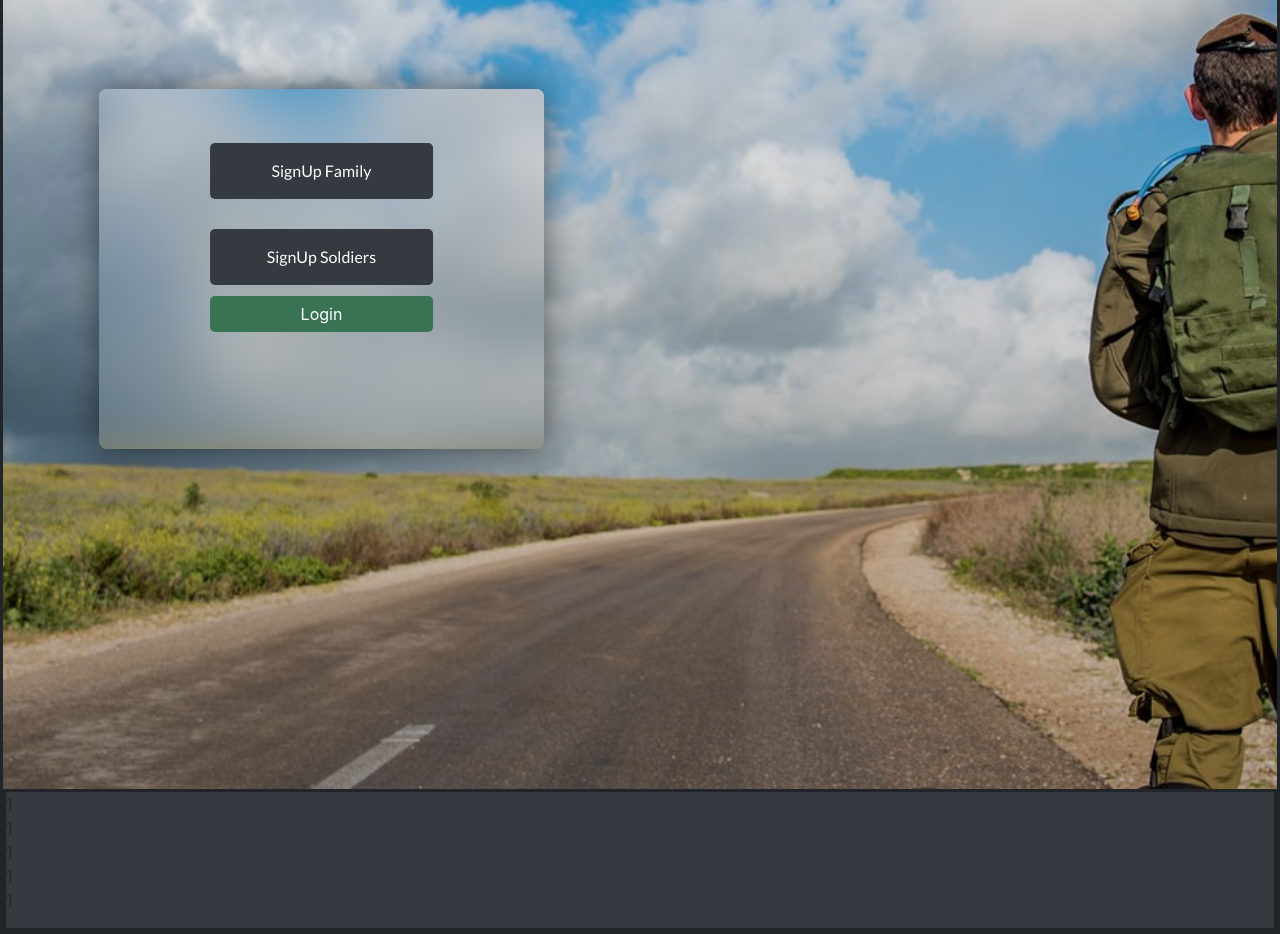
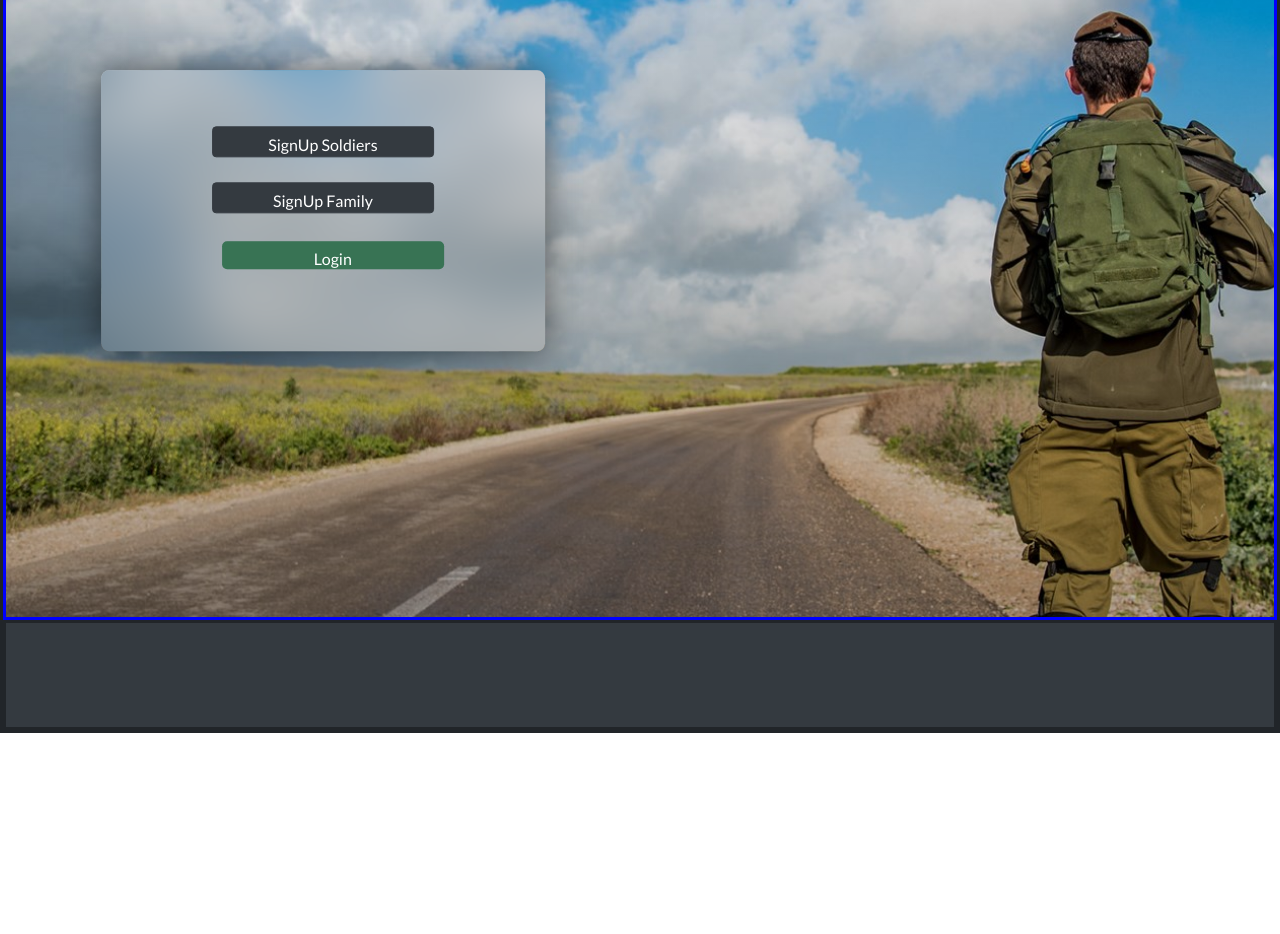
Before and after one commit to Astoul-Tsagaow1/Hosting-soldiers, a React (Create React App) app in the folder client/: page / in a window 1280 px wide. Shown: the part 340-1274 px from the top of the page. After the commit the page ends 1073 px from the top, so only its background shows below. Built offline with nearby package versions, Linux system fonts and the light colour scheme.

Commit message:
style home page

```diff
--- a/client/src/Footer/Footer.css
+++ b/client/src/Footer/Footer.css
@@ -4,4 +4,6 @@
     width: 100%;
     background-color: rgb(52, 58, 64);
     margin: 0;
+    height: 110px;
+
   }
--- a/client/src/Footer/Footer.js
+++ b/client/src/Footer/Footer.js
@@ -5,11 +5,7 @@ export default function Footer() {
   return (
     <div className="footer1">
       < ul>
-        <li>1</li>
-        <li>1</li>
-        <li>1</li>
-        <li>1</li>
-        <li>1</li>
+
       </ul>
     </div>
   )
--- a/client/src/Home.css
+++ b/client/src/Home.css
@@ -1,13 +1,14 @@
 .Home-page {
   background-image: linear-gradient(rgba(0, 0, 0, 0.068), rgba(0, 0, 0, 0.281)),
     url(../src/images/soldiers-3.jpg);
-  height: 100vh;
+  height: 78.9vh;
   width: 100%;
   background-repeat: no-repeat;
   background-size: cover;
   background-position: center;
   position: relative;
-  min-height: calc(100vh - 1rem);
+  /* min-height: calc(100vh - 1rem); */
+  border: blue 3px solid;
 
 }
 .Carousel {
@@ -71,6 +72,7 @@
 .LoginButton {
   position: absolute;
   top: 45%;
+  right: 5%;
   height: 10% !important;
   width: 50% !important;
 }
@@ -79,11 +81,14 @@
   display: block;
   z-index: 5;
   position: absolute;
-  top: 15%;
+  top: 40%;
   left: 25%;
+  height: 11%;
+  padding: 10px;
   width: 50%;
-  background-color:rgb(52, 58, 64) ;
-  border-radius: 5px;
+  border-radius: 5px ;
+  border: none;
+
 
 
 }
@@ -92,7 +97,8 @@
   transform-origin: left;
   transform: scaleX(0);
   background-color: rgb(33, 99, 64);
-  transition: all 1.5s;
+  transition: all 0.8s;
+  border: none;
   content: "";
   width: 100%;
   height: 100%;
@@ -107,19 +113,25 @@
   transform: scale(1);
   border-radius: 5px;
   color: aliceblue;
+  border: none;
+
 }
+
+
+
 
 
 .SignUpSoldiersButoonHomePage{
     display: block;
     z-index: 5;
     position: absolute;
-    top: 39%;
+    top: 20%;
     left: 25%;
     width: 50%;
+    height: 11%;
+    padding: 10px;
   background-color:rgb(52, 58, 64) ;
   border-radius: 5px;
-
 
 }
 
@@ -129,7 +141,8 @@
   transform-origin: right;
   transform: scaleX(0);
   background-color: rgb(33, 99, 64);
-  transition: all 1.5s;
+
+  transition: all 0.8s;
   content: "";
   width: 100%;
   height: 100%;
@@ -142,4 +155,5 @@
 .SignUpSoldiersButoonHomePage:hover::before {
     transform: scale(1);
     border-radius: 5px;
+
   }
--- a/client/src/Home.js
+++ b/client/src/Home.js
@@ -1,24 +1,28 @@
 import React, { Component } from "react";
-import Carousel from "react-bootstrap/Carousel";
+// import Carousel from "react-bootstrap/Carousel";
 import "bootstrap/dist/css/bootstrap.min.css";
-import soldier from "./images/soldiers-11.jpg";
-import soldier2 from "./images/soldiers-6.jpg";
-import soldier3 from "./images/soldiers-20.jpg";
+// import soldier from "./images/soldiers-11.jpg";
+// import soldier2 from "./images/soldiers-6.jpg";
+// import soldier3 from "./images/soldiers-20.jpg";
 import { Link } from "react-router-dom";
 export default class Home extends Component {
   render() {
     return (
       <div className="Home-page">
         <div className="Sign-up-form">
-          <Link className="SignUpSoldiersButoonHomePage" to="/SignUpSoldiers">
-          SignUp Soldiers
+          {" "}
+          <Link to="/SignUpSoldiers">
+            <button className="btn btn SignUpSoldiersButoonHomePage btn-dark">  SignUp Soldiers</button>
 
           </Link>
-          <Link className="SignUpFamilyButoonHomePage" to="/SignUpFamily">
-          SignUp Family
-
+          <Link to="/SignUpFamily">
+            <button className="btn btn  SignUpFamilyButoonHomePage btn-dark">
+              SignUp Family
+            </button>
           </Link>
-          <button className="btn btn LoginButton submitbutoon ">Login</button>
+          <Link className="main-navBar" to="/Login">
+            <button className="btn btn LoginButton submitbutoon ">Login</button>
+          </Link>
           <div className="Wrapper-Sign-up-form-content"></div>
         </div>
 
--- a/client/src/Login/Login.css
+++ b/client/src/Login/Login.css
@@ -13,7 +13,7 @@
 
  .bg-Login-Page {
    background: url(../images/soldiers-6.jpg);
-   height: 84vh; /* =h */
+   height: 75.5vh; /* =h */
    background-size: cover;
    font-family: 'Oswald', sans-serif;
    font-family: 'Lato', sans-serif;
--- a/client/src/Main-Nav-bar/MainNavBar.js
+++ b/client/src/Main-Nav-bar/MainNavBar.js
@@ -26,9 +26,7 @@ https://img.icons8.com/color/48/000000/camo-cream.png
             <Link className="main-navBar" to="/SignUpFamily">
               SignUp Family
             </Link> */}
-            <Link className="main-navBar" to="/Login">
-              Login
-            </Link>
+
             <Link className="main-navBar" to="/About">
               About
             </Link>
--- a/client/src/Sign-Up-Family/SignUpFamily.css
+++ b/client/src/Sign-Up-Family/SignUpFamily.css
@@ -1,7 +1,7 @@
 
  .blurred-bg-container {
    background: url(../images/soldiers-15.jpg);
-   height: 84vh; /* =h */
+   height: 78.9vh; /* =h */
    background-size: cover;
    font-family: 'Oswald', sans-serif;
    font-family: 'Lato', sans-serif;
```
